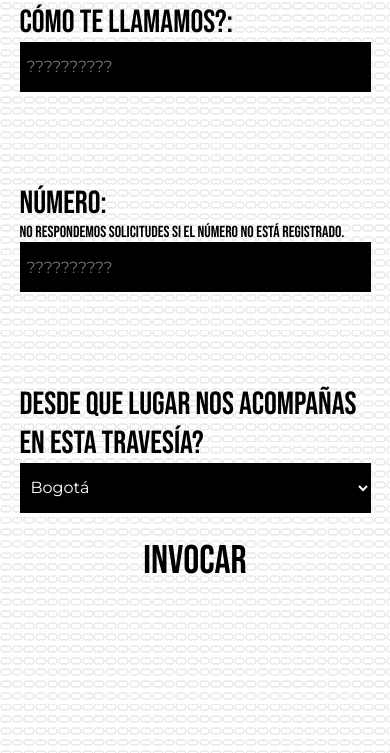
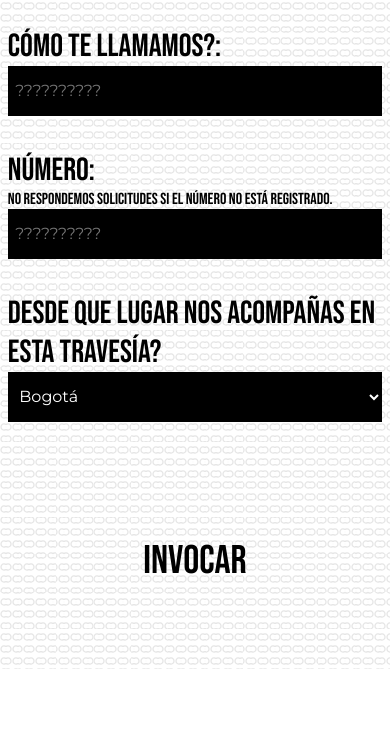
Before and after one commit to Mitoosis/Mitosis.w, a plain HTML site: page Pages/forms.html in a window 390 px wide. Shown: the part 175-928 px from the top of the page. After the commit the page ends 844 px from the top, so only its background shows below. Drawn offline with Linux system fonts and the light colour scheme.

Commit message:
button__form

```diff
--- a/Styles/forms.css
+++ b/Styles/forms.css
@@ -23,7 +23,7 @@ body{
 body::before{
     content: "";
     position: absolute;
-    height: 110vh;
+    height: 100hv;
     top: 0;
     right: 0;
     left: 0;
@@ -41,16 +41,16 @@ body::before{
 }
 
 .form{
-
-    width: 100vw;
-    height: 100vh;
+    height: 85vh;
 
     display: flex;
     flex-direction: column;
-    justify-content: space-between;
+    justify-content:center;
     align-items: stretch;
-    padding: 2% 2% 8% 2%;
-    gap: 0px;
+    gap: 5%;
+
+    padding: 2%;
+
 }
 
 .info__title{
@@ -80,6 +80,12 @@ body::before{
     border: none;
 }
 
+
+#phone-box__phone::-webkit-inner-spin-button {
+-webkit-appearance: none;
+margin: 0;
+}
+
 #name-box__name{
     display: inline-block;
 }
@@ -91,7 +97,7 @@ body::before{
     position: absolute;
     left: 0;
     right: 0;
-    bottom: 2%;
+    bottom: 10%;
     margin: auto;
     font-family: 'Bebas N';
     font-size: 4em;
@@ -108,19 +114,22 @@ body::before{
 
 @media  screen and (min-width:225px) and (max-width:762px) {
 
-    body{
-        height: 100vh;
-        width: 100vw;
-    }
     body::before{
         background-size: 3%;
     }
     .form{
-        padding: 10% 5% 40% 5%;
+        height: 85vh;
+        justify-content: center;
+        gap: 5%;
+
     }
+
+
 
     .name-box__label, .phone-box__label , .city-box__label{
         font-size: 2em;
+
+
     }
 
     #name-box__name, #phone-box__phone, #city-box__city{
@@ -131,14 +140,15 @@ body::before{
 
     }
 
+
+
     .form__button{
         position: absolute;
         left: 0;
         right: 0;
-        bottom: 10%;
+        bottom:10%;
         font-size: 2.5em;
         width: 130px;
-
 
         &:active{
             background-color: rgb(0, 0, 0);
```
